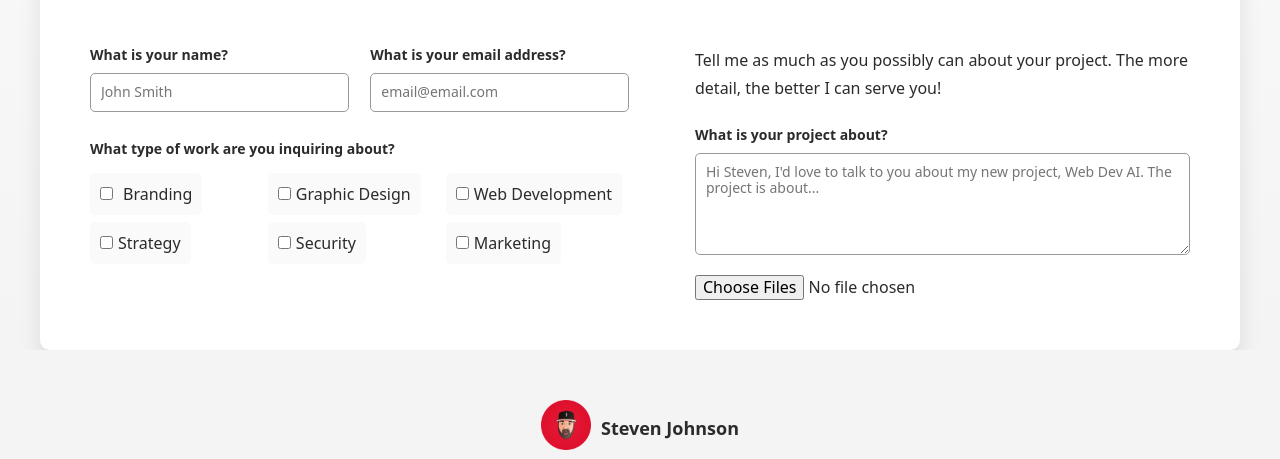
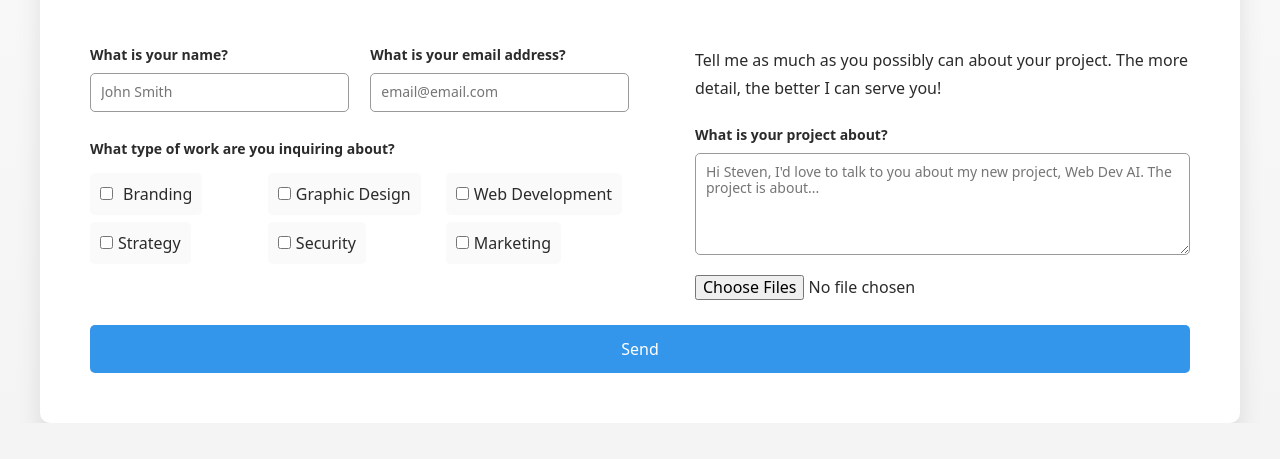
Before and after one commit to TechJohnson/techjohnson-2021, a Gatsby site: page /contact in a window 1280 px wide. Shown: the part 948-1407 px from the top of the page. Built offline with nearby package versions, Linux system fonts and the light colour scheme; Gatsby itself is replaced by a stand-in of ours.

Commit message:
Add submit button

```diff
--- a/src/components/contactHeader.js
+++ b/src/components/contactHeader.js
@@ -159,6 +159,7 @@ query {
                                             <input type="file" id="myfile" name="myfile" multiple></input>
                                         </div>
                                     </div>
+                                    <button type="submit" style={{width: '100%', textAlign: 'center', background: '#3396EB', border: 'none', color: '#ffffff', borderRadius: '5px', padding: '15px 0', marginTop: '25px'}}>Send</button>
                                 </form>
 
                             </div>
```
